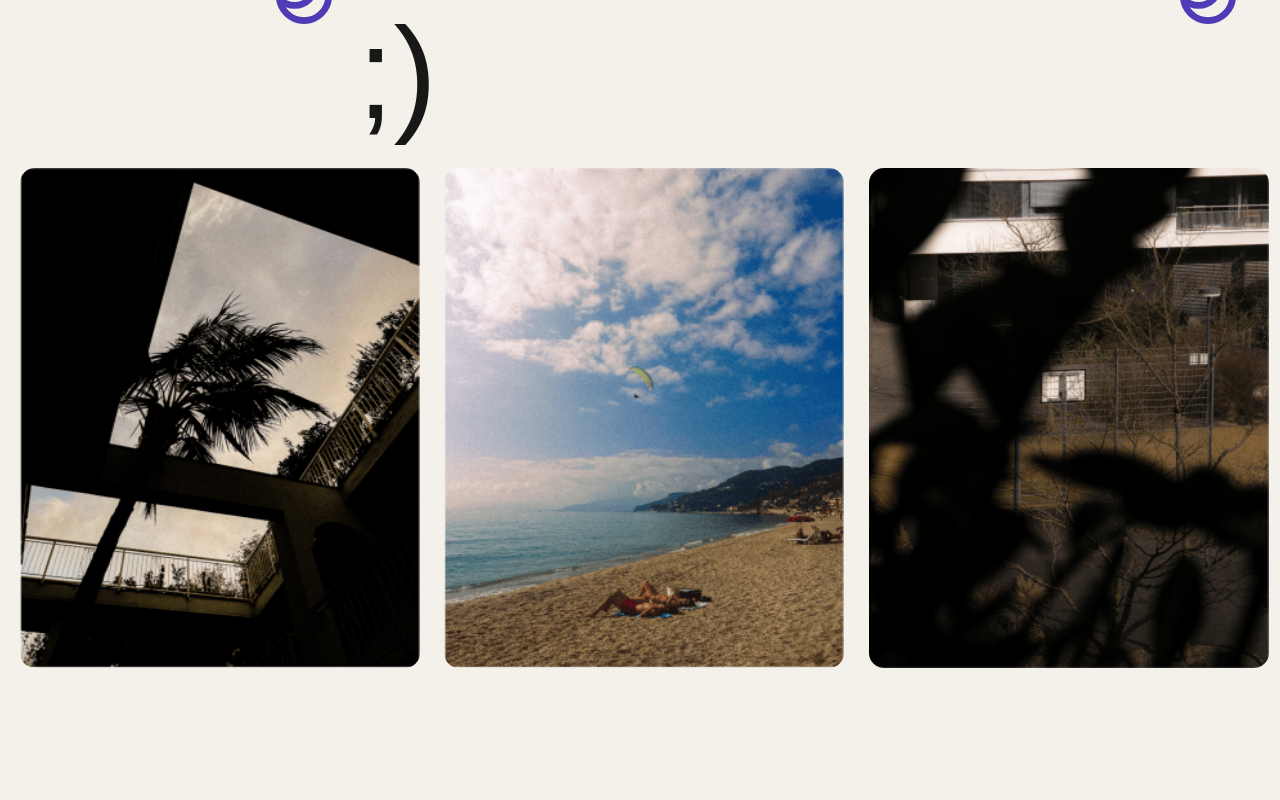
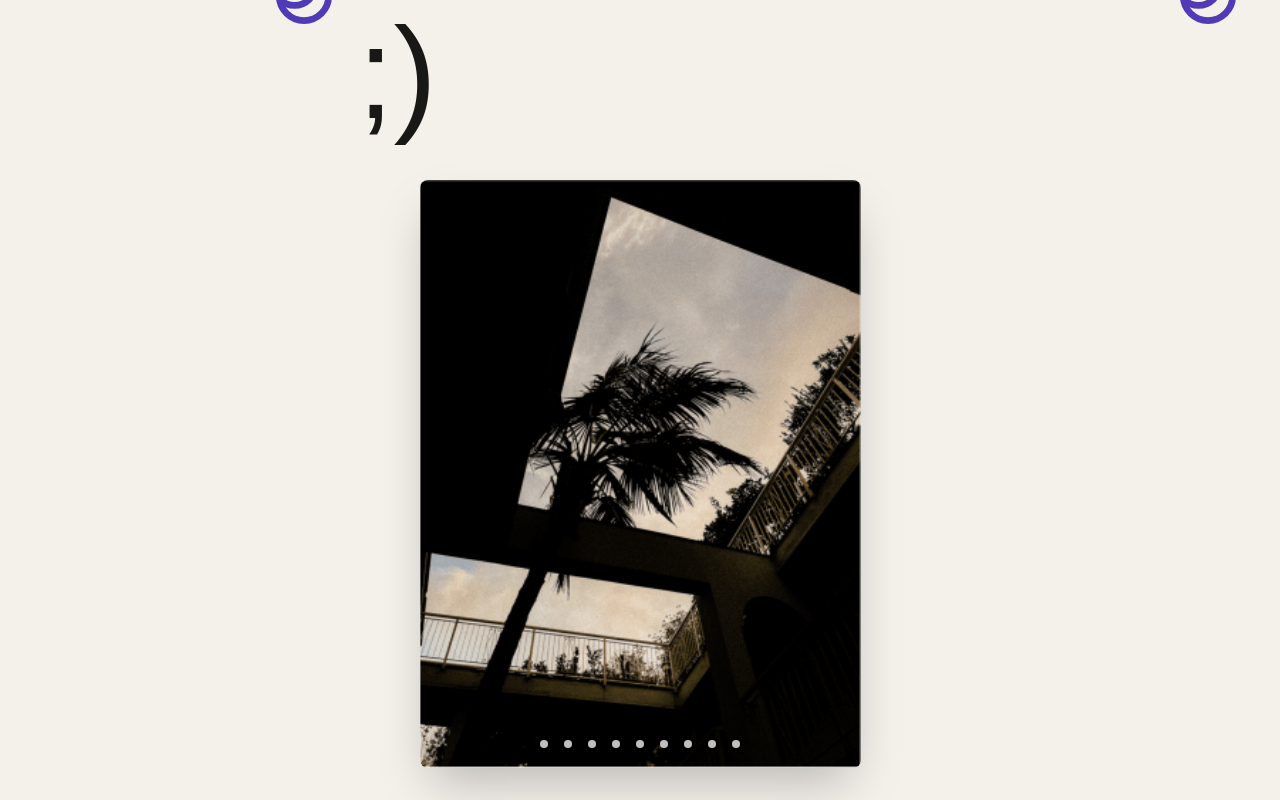
Before and after one commit to LogolicusZ/Webframe, a SvelteKit app: page / in a window 1280 px wide. Shown: the part 2637-3437 px from the top of the page. Before the commit the page ends 3329 px from the top, so only its background shows below. Built offline with nearby package versions, Linux system fonts and the light colour scheme; a web font is replaced by a local one.

Commit message:
update in slider

```diff
--- a/src/routes/Preview.svelte
+++ b/src/routes/Preview.svelte
@@ -13,7 +13,7 @@
 		</div>
 			<div style="grid-area: 🟪;" id="Clear"></div>
 			<div class="scroll-container" style="grid-area: 🟥;" id="picture">
-					<img src="assets/img/picture1.png" alt="1" />
+					<!-- <img src="assets/img/picture1.png" alt="1" />
 					<img src="assets/img/picture2.png" alt="2" />
 					<img src="assets/img/picture3.png" alt="3" />
 					<img src="assets/img/picture4.png" alt="4" />
@@ -23,7 +23,33 @@
                     <img src="assets/img/picture8.jpg" alt="8" />
                     <img src="assets/img/picture9.png" alt="9" />
 			</div>
-
+			 -->
+			 <section class="container">
+				<div class="slider-wrapper">
+					<div class="slider">
+						<img id="slide-1" src="/assets/img/picture1.png" alt="1" />
+						<img id="slide-2" src="/assets/img/picture2.png" alt="2" />
+						<img id="slide-3" src="/assets/img/picture3.png" alt="3" />
+						<img id="slide-4" src="/assets/img/picture4.png" alt="4" />
+						<img id="slide-5" src="/assets/img/picture5.png" alt="5" />
+						<img id="slide-6" src="/assets/img/picture6.jpg" alt="6" />
+						<img id="slide-7" src="/assets/img/picture7.jpg" alt="7" />
+						<img id="slide-8" src="/assets/img/picture8.jpg" alt="8" />
+						<img id="slide-9" src="/assets/img/picture9.png" alt="9" />
+					</div>
+					<div class="slider-nav">
+						<a href="#slide-1"></a>
+						<a href="#slide-2"></a>
+						<a href="#slide-3"></a>
+						<a href="#slide-4"></a>
+						<a href="#slide-5"></a>
+						<a href="#slide-6"></a>
+						<a href="#slide-7"></a>
+						<a href="#slide-8"></a>
+						<a href="#slide-9"></a>
+					</div>
+				</div>
+			</section>
 			<div style="grid-area: 🟩;" id="Clear"></div>
 
 </body>
--- a/src/styles/preview.scss
+++ b/src/styles/preview.scss
@@ -23,30 +23,91 @@ div.Image-slider {
     margin: 0;
 }
 
-div.scroll-container {
-    overflow-x: scroll;
-    scroll-snap-type: x mandatory;
-    scroll-behavior: smooth;
-    white-space: nowrap;
-    padding: 10px;
+// div.scroll-container {
+//     overflow-x: scroll;
+//     scroll-snap-type: x mandatory;
+//     scroll-behavior: smooth;
+//     white-space: nowrap;
+//     padding: 10px;
 
-    overflow-x: scroll;
-    scroll-snap-type: x mandatory;
-    scroll-behavior: smooth;
-  }
+//     overflow-x: scroll;
+//     scroll-snap-type: x mandatory;
+//     scroll-behavior: smooth;
+//   }
 
-  div.scroll-container img {
-    padding: 10px;
-    height: 500px;
-    width: 400px;
-    border-radius: 25px;
-    scroll-snap-align: center;
-    scroll-snap-align: center;
-    transition: transform 1s ease;
-    flex: 0 0 auto;
-  }
+//   div.scroll-container img {
+//     padding: 10px;
+//     height: 500px;
+//     width: 400px;
+//     border-radius: 25px;
+//     scroll-snap-align: center;
+//     scroll-snap-align: center;
+//     transition: transform 1s ease;
+//     flex: 0 0 auto;
+//   }
 
-/* hide scroll bar */
-.list::-webkit-scrollbar {
-  display: none;
+// /* hide scroll bar */
+// .list::-webkit-scrollbar {
+//   display: none;
+// }
+
+.container {
+	padding: 2rem;
 }
+
+.slider-wrapper {
+	position: relative;
+	width: 441px;
+	margin: 0 auto;
+  height: 588px;
+}
+
+.slider {
+	display: flex;
+  height: 588px;
+  width: 441px;
+	overflow-x: auto;
+	scroll-snap-type: x mandatory;
+	scroll-behavior: smooth;
+	box-shadow: 0 1.5rem 3rem -0.75rem hsla(0, 0%, 0%, 0.25);
+	border-radius: 0.5rem;
+	-ms-overflow-style: none; /* Hide scrollbar IE and Edge */
+	scrollbar-width: none; /* Hide scrollbar Firefox */
+}
+
+/* Hide scrollbar for Chrome, Safari and Opera */
+.slider::-webkit-scrollbar {
+	display: none;
+}
+
+.slider img {
+	flex: 1 0 100%;
+	scroll-snap-align: start;
+	object-fit: cover;
+  height: 588px;
+  width: 441px;
+}
+
+.slider-nav {
+	display: flex;
+	column-gap: 1rem;
+	position: absolute;
+	bottom: 1.25rem;
+	left: 50%;
+	transform: translateX(-50%);
+	z-index: 1;
+}
+
+.slider-nav a {
+	width: 0.5rem;
+	height: 0.5rem;
+	border-radius: 50%;
+	background-color: #fff;
+	opacity: 0.75;
+	transition: opacity ease 250ms;
+}
+
+.slider-nav a:hover {
+	opacity: 20%;
+
+}
```
